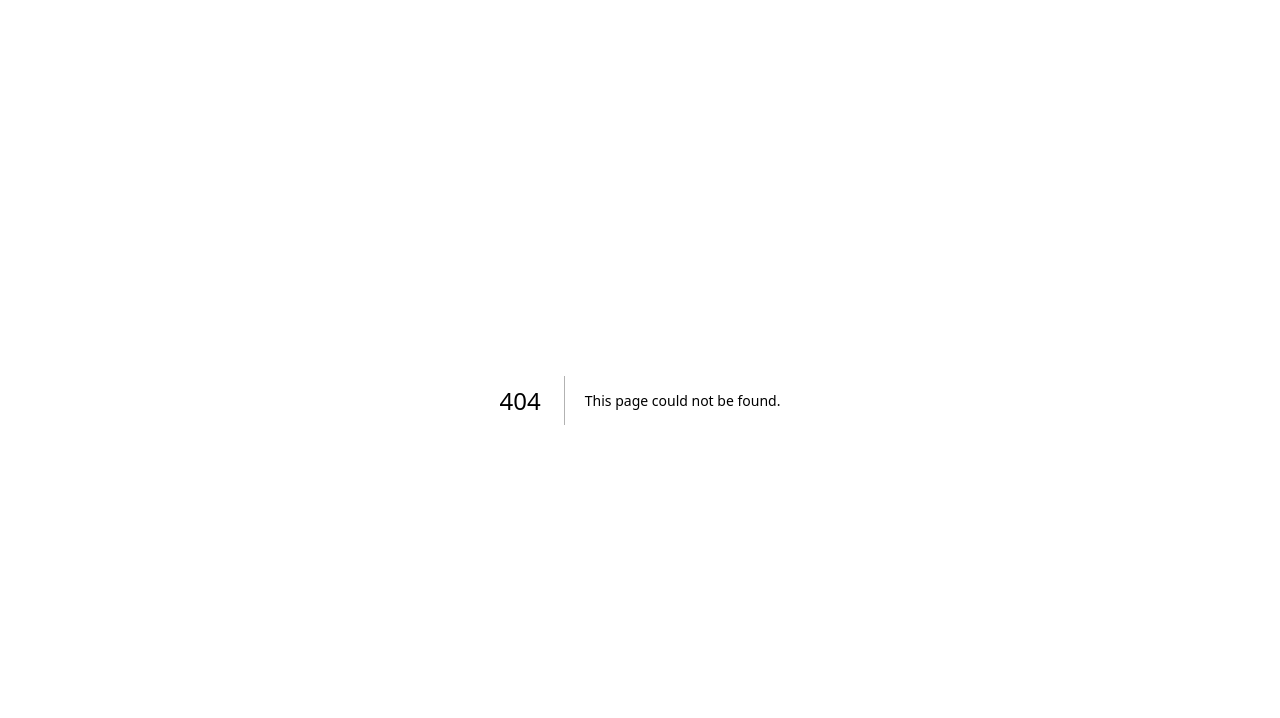
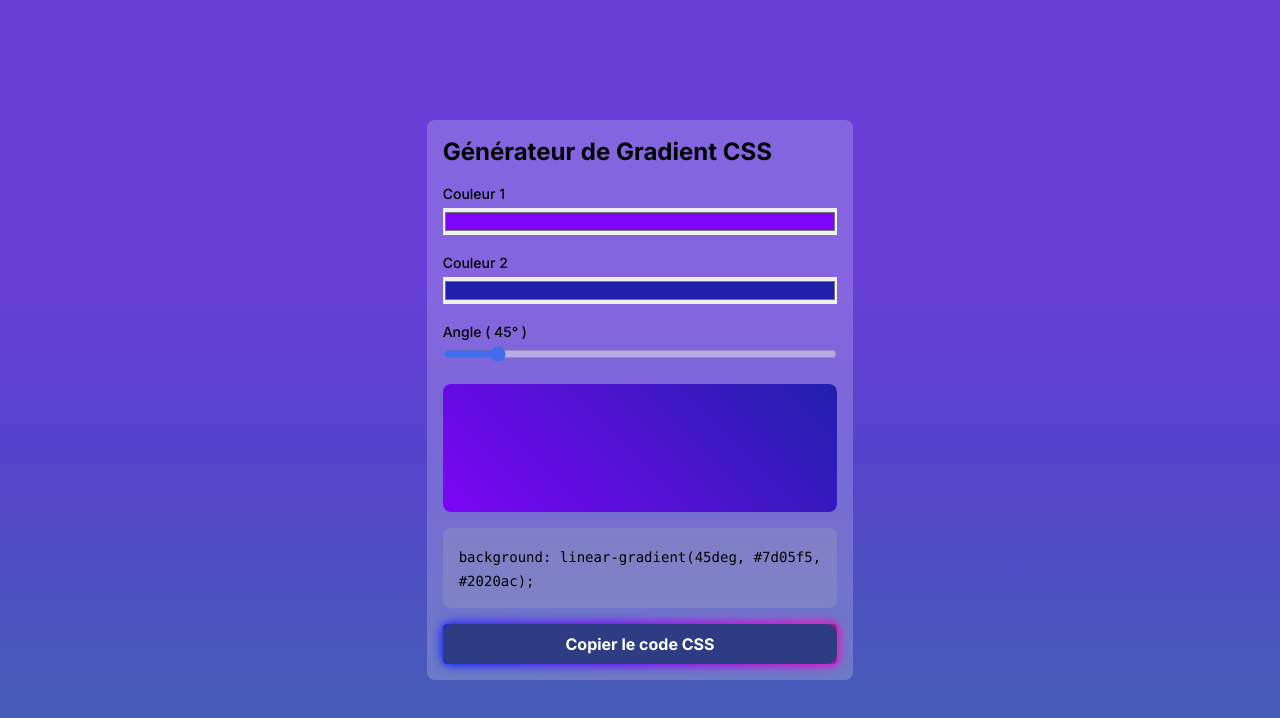
Before and after one commit to jonathanbensadoun/Tool, a Next.js app: page /css-gradient in a window 1280 px wide. Before the commit this address had no page. Shown: the top 718 px of the page. Built offline with nearby package versions, Linux system fonts and the light colour scheme.

Commit message:
add page gradient css

```diff
--- /dev/null
+++ b/src/app/css-gradient/page.tsx
@@ -0,0 +1,89 @@
+"use client";
+
+import React, { useEffect, useState } from "react";
+
+const GradientGenerator = () => {
+  const [copied, setCopied] = useState(false);
+  const [gradientCode, setGradientCode] = useState("");
+  const [gradientCodeBG, setGradientCodeBG] = useState("");
+  const [color1, setColor1] = useState("#7d05f5");
+  const [color2, setColor2] = useState("#2020ac");
+  const [angle, setAngle] = useState(45);
+
+  useEffect(() => {
+    generateGradient(color1, color2, angle);
+  }, [color1, color2, angle]);
+
+  const generateGradient = (c1: string, c2: string, ang: number) => {
+    const gradient = `linear-gradient(${ang}deg, ${c1}, ${c2})`;
+    const gradientCodeBG = `background: linear-gradient(${ang}deg, ${c1}, ${c2});`;
+    setGradientCode(gradient);
+    setGradientCodeBG(gradientCodeBG);
+  };
+
+  const copyToClipboard = () => {
+    navigator.clipboard.writeText(gradientCodeBG);
+    setCopied(true);
+    setTimeout(() => setCopied(false), 2000);
+  };
+
+  return (
+    <div className="bg-36 flex flex-col justify-center items-center h-screen">
+      <div className="xl:w-1/3 bg-white p-4 rounded-lg bg-opacity-20 flex flex-col justify-center items-cente ">
+        <h2 className="text-2xl font-bold mb-4">Générateur de Gradient CSS</h2>
+
+        <div className="mb-4">
+          <label className="block text-sm font-medium ">Couleur 1</label>
+          <input
+            type="color"
+            value={color1}
+            onChange={(e) => setColor1(e.target.value)}
+            className="mt-1  w-full "
+          />
+        </div>
+
+        <div className="mb-4">
+          <label className="block text-sm font-medium ">Couleur 2</label>
+          <input
+            type="color"
+            value={color2}
+            onChange={(e) => setColor2(e.target.value)}
+            className="mt-1 w-full"
+          />
+        </div>
+
+        <div className="mb-4">
+          <label className="block text-sm font-medium">
+            Angle ( {angle}° )
+          </label>
+          <input
+            type="range"
+            min="0"
+            max="360"
+            value={angle}
+            onChange={(e) => setAngle(parseInt(e.target.value))}
+            className="mt-1 w-full opacity-50"
+          />
+        </div>
+
+        <div
+          className="w-full h-32 rounded-lg mb-4"
+          style={{ background: gradientCode }}
+        ></div>
+
+        <div className="bg-gray-400 p-4 rounded-lg mb-4 bg-opacity-30 ">
+          <code className="text-sm ">background: {gradientCode};</code>
+        </div>
+
+        <button
+          onClick={copyToClipboard}
+          className="w-full button-37 text-white font-bold py-2 px-4 rounded"
+        >
+          {copied ? "Copié !" : "Copier le code CSS"}
+        </button>
+      </div>
+    </div>
+  );
+};
+
+export default GradientGenerator;
--- a/src/app/qr-code/page.tsx
+++ b/src/app/qr-code/page.tsx
@@ -38,13 +38,14 @@ const Page: React.FC = () => {
 
   return (
     <div className="bg-36 flex flex-col justify-center items-center h-screen">
+      <div className="xl:w-1/3  bg-white p-4 rounded-lg bg-opacity-20 flex flex-col justify-center items-center">
         <h1 className="pb-10 text-3xl text-shadow">Générateur de QR Code</h1>
         <h3>choix de la couleur</h3>
         <input
           type="color"
           value={colorQrcode}
           onChange={(e) => setColorQrcode(e.target.value)}
-        className="p-2 my-4 text-black border-2 border-black rounded-md"
+          className=" my-4 text-black border-2 border-black rounded-md w-20 h-10 "
         />
         <input
           type="text"
@@ -63,7 +64,7 @@ const Page: React.FC = () => {
             fgColor={colorQrcode}
           />
         </div>
-      <div className="h-10 ">
+
         <button onClick={handleDownload} className="py-2 button-37 mt-10">
           Télécharger QR Code
         </button>
```
Also changed, not shown: src/app/globals.css (line endings or trailing spaces). Lines whose indentation alone changed are shown as unchanged.
